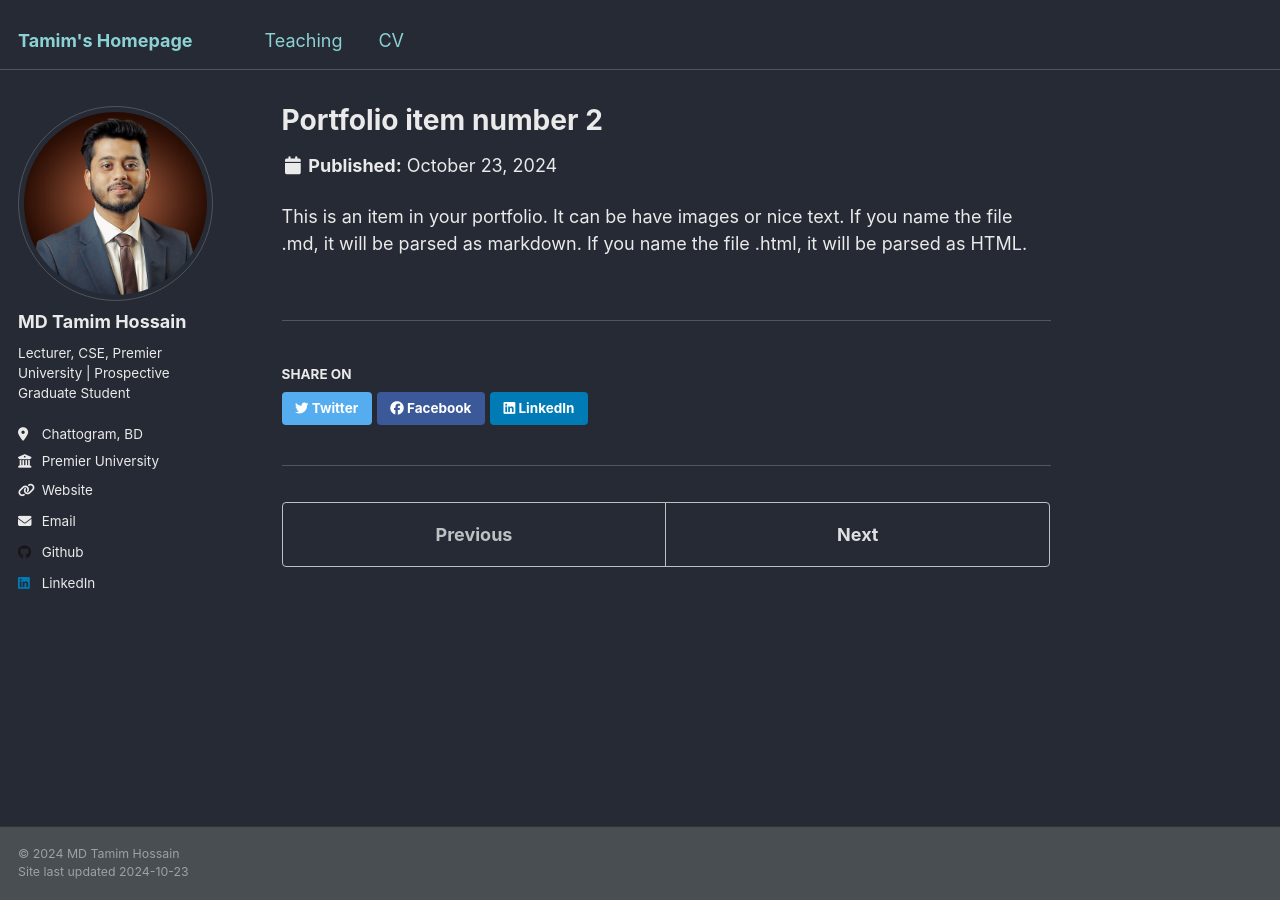
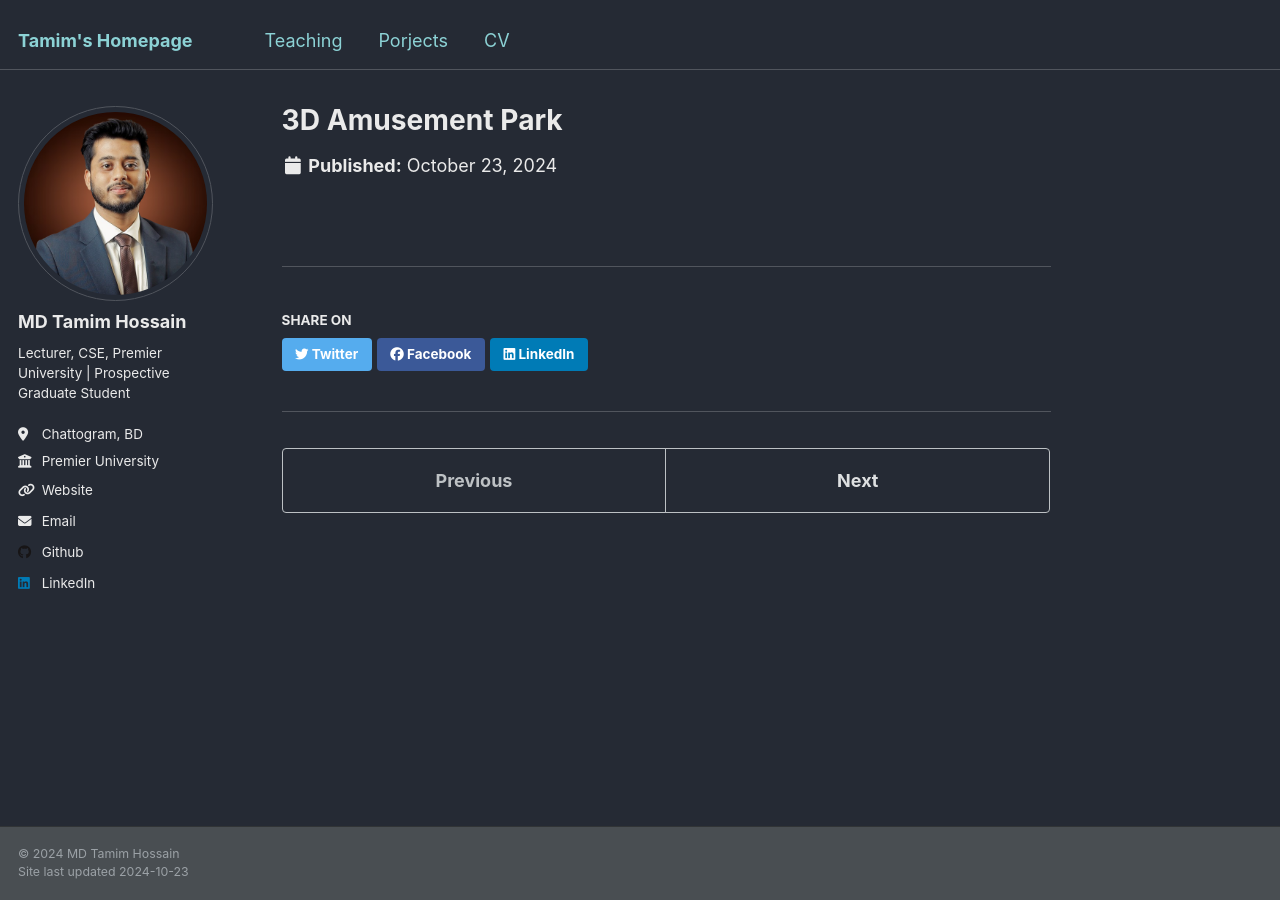
Before and after one commit to hossaintamim/hossaintamim.github.io, a Jekyll site: the page built from _portfolio/portfolio-2.html, in a window 1280 px wide. Built offline with Jekyll 4.4.1, drawn with Linux system fonts in a browser that asks for light colours.

```diff
--- a/_data/navigation.yml
+++ b/_data/navigation.yml
@@ -14,8 +14,8 @@ main:
   - title: "Teaching"
     url: /teaching/
 
-  #- title: "Portfolio"
-    #url: /portfolio/
+  - title: "Porjects"
+    url: /portfolio/
 
   #- title: "Blog Posts"
   #  url: /year-archive/
--- a/_pages/portfolio.html
+++ b/_pages/portfolio.html
@@ -1,6 +1,6 @@
 ---
 layout: archive
-title: "Portfolio"
+title: "Projects"
 permalink: /portfolio/
 author_profile: true
 ---
--- a/_portfolio/portfolio-2.html
+++ b/_portfolio/portfolio-2.html
@@ -1,7 +1,6 @@
 ---
-title: "Portfolio item number 2"
-excerpt: "Short description of portfolio item number 2 <br/><img src='/images/500x300.png'>"
+title: "3D Amusement Park"
+excerpt: "The project is focused on designing a 3D computer graphics scene that includes various elements such as rides, lighting,
+texturing, and object interactions to create a visually appealing and interactive environment. <br/><br/> <b>Many more will be added soon...</b>"
 collection: portfolio
 ---
-
-This is an item in your portfolio. It can be have images or nice text. If you name the file .md, it will be parsed as markdown. If you name the file .html, it will be parsed as HTML.
```
Also changed, not shown: _portfolio/portfolio-1.md (+2 -4 lines), images/nobanno.PNG (added).
